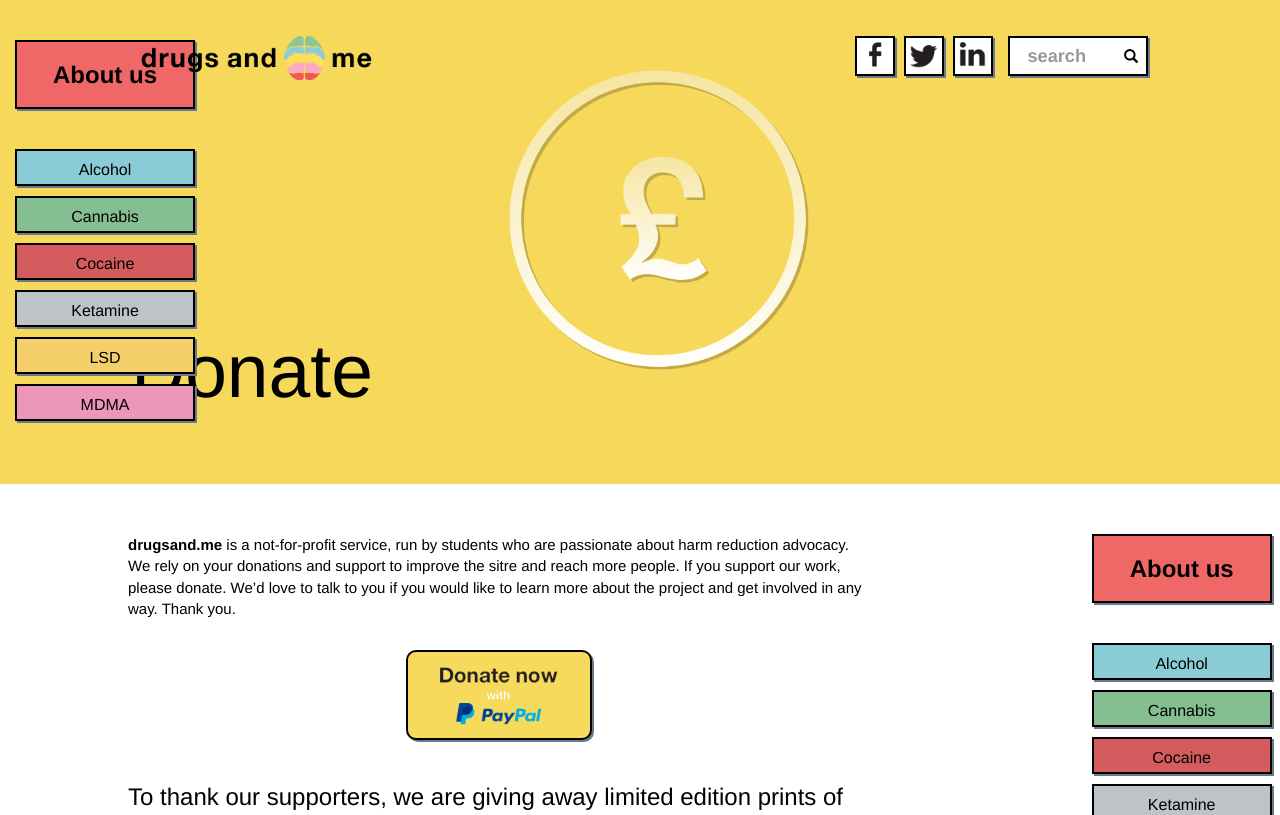
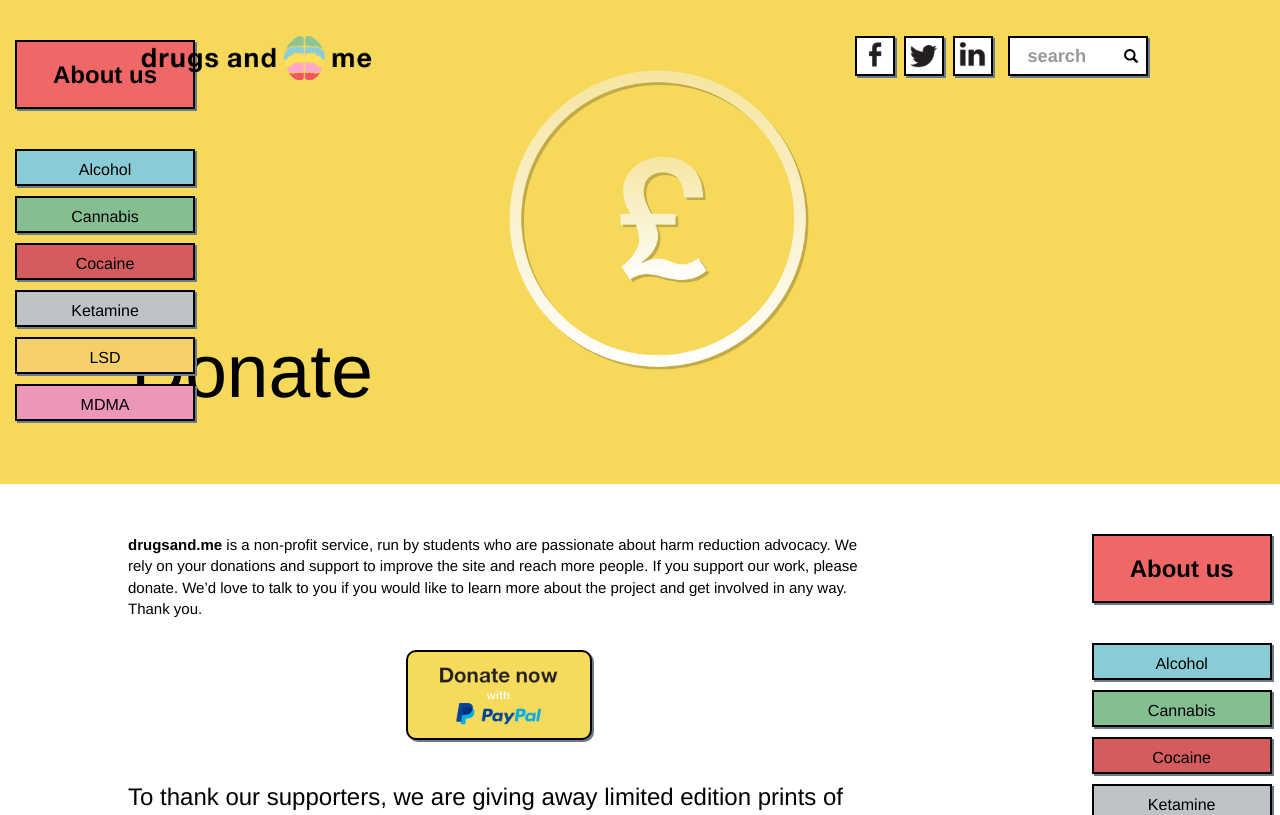
Before and after one commit to higab85/drugsandme-django, a Django app: page /donate/ in a window 1280 px wide. Shown: the top 815 px of the page. Run offline with Django 3.2, Linux system fonts and the light colour scheme; some libraries are stand-ins or nearby versions.

Commit message:
homepage fixes
Change A harm reduction guide to safe drug use to Your harm reduction guide to safer drug use
Donate homepage and donation page, change sitre to site: drugsand.me is a not-for-profit service, run by students who are passionate about harm reduction advocacy. We rely on your donations and support to improve the sitre and reach more people
Donate bottom tab: change text from link in ‘please donate’ to ‘donate here’
On the donate section you wrote not-for-profit but I believe in this context the correct term is non-profit

```diff
--- a/article/templates/article/donate.html
+++ b/article/templates/article/donate.html
@@ -45,9 +45,9 @@
   <div class="col-md-10" role="main">
     <div class="content">
       <p>
-        <strong>drugsand.me</strong> is a not-for-profit service, run by
+        <strong>drugsand.me</strong> is a non-profit service, run by
         students who are passionate about harm reduction advocacy. We rely on
-        your donations and support to improve the sitre and reach more people.
+        your donations and support to improve the site and reach more people.
         If you support our work, please donate. We’d love to talk to you if you
         would like to learn more about the project and get involved in any way.
         Thank you.
--- a/article/templates/article/index.html
+++ b/article/templates/article/index.html
@@ -190,7 +190,7 @@
     <p class="hidden">
         <strong>drugsand.me</strong> is a not-for-profit service, run by
         students who are passionate about harm reduction advocacy. We rely on
-        your donations and support to improve the sitre and reach more people.
+        your donations and support to improve the site and reach more people.
         If you support our work, please donate. We’d love to talk to you if you
         would like to learn more about the project and get involved in any way.
         Thank you. <a href="/donate">Please donate</a>.
```
Also changed, not shown: 1 other file.
